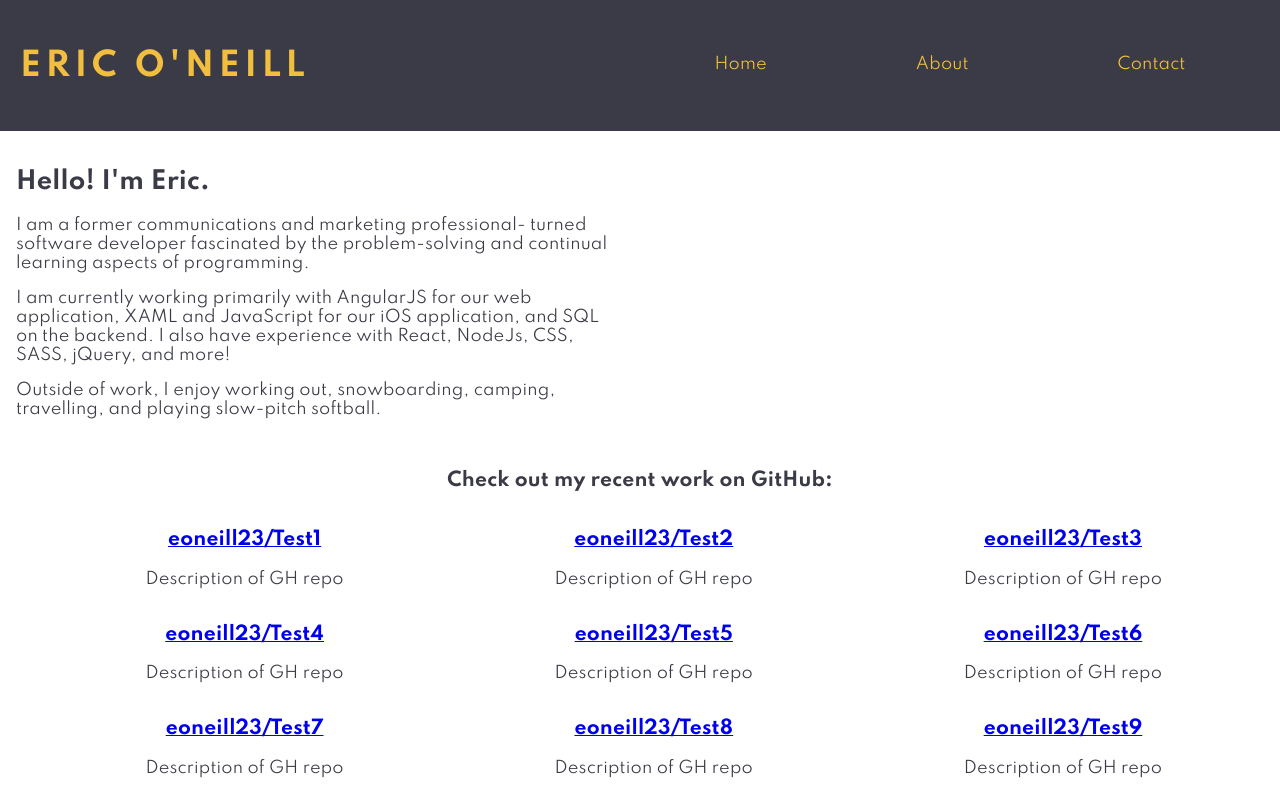
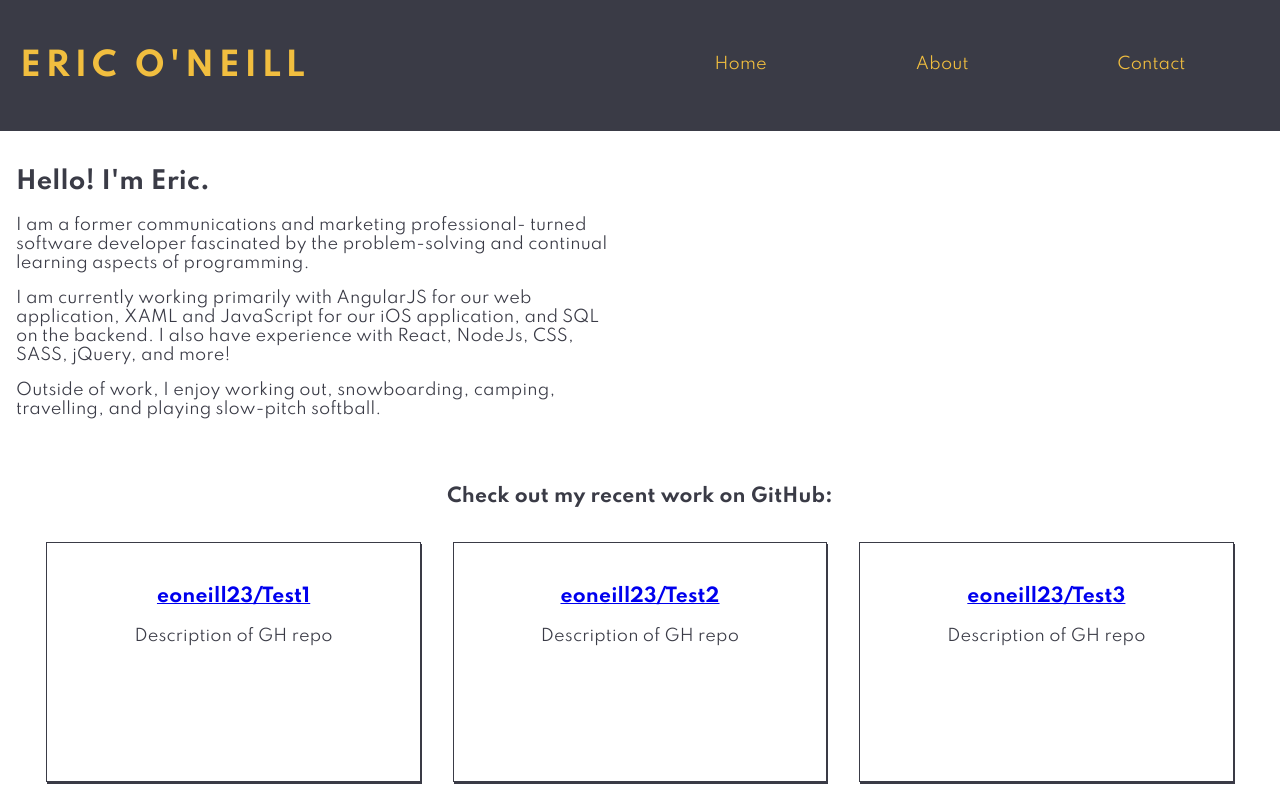
Before and after one commit to eoneill23/personalsite, a React (Create React App) app: page / in a window 1280 px wide. Shown: the top 800 px of the page. Built offline with nearby package versions, Linux system fonts and the light colour scheme.

Commit message:
Basic styling and css transitions/animations

```diff
--- a/src/Components/App/App.scss
+++ b/src/Components/App/App.scss
@@ -3,8 +3,6 @@
 .main {
   background-color: white;
   letter-spacing: .3em;
-  // height: 100vh;
-  // width: 100%;
 }
 
 .contact-info {
--- a/src/Components/Content/Content.scss
+++ b/src/Components/Content/Content.scss
@@ -8,16 +8,17 @@
 }
 
 .github-repo-list {
-  list-style-type: none;
   display: flex;
   flex-wrap: wrap;
-  //flex-direction: row;
+  justify-content: center;
+  list-style-type: none;
+  padding: 0;
   width: 100%;
-  //overflow: wrap;
 }
 
 .github-repo-list-container {
   color: $main;
   letter-spacing: .01em;
+  padding: 1em;
   text-align: center;
 }
--- a/src/Components/RepoListItem/RepoListItem.scss
+++ b/src/Components/RepoListItem/RepoListItem.scss
@@ -1,6 +1,15 @@
 @import '../../variables';
 
 .repo-list-item {
+  border: 1px solid $main;
+  box-shadow: 1px 2px;
   color: $main;
-  width: 33%;
+  height: 15em;
+  margin: 1em;
+  padding: 1.5em;
+  transition: transform .3s;
+  width: 30%;
+  &:hover {
+    transform: scale(1.03)
+  }
 }
--- a/src/index.scss
+++ b/src/index.scss
@@ -5,7 +5,19 @@
 }
 
 body {
+  animation: fadeInAnimation ease 3s;
+  animation-iteration-count: 1;
+  animation-fill-mode: forwards;
   font-family: $primary-font;
   height: 100vh;
   margin: 0;
 }
+
+@keyframes fadeInAnimation {
+    0% {
+        opacity: 0;
+    }
+    100% {
+        opacity: 1;
+     }
+}
```
